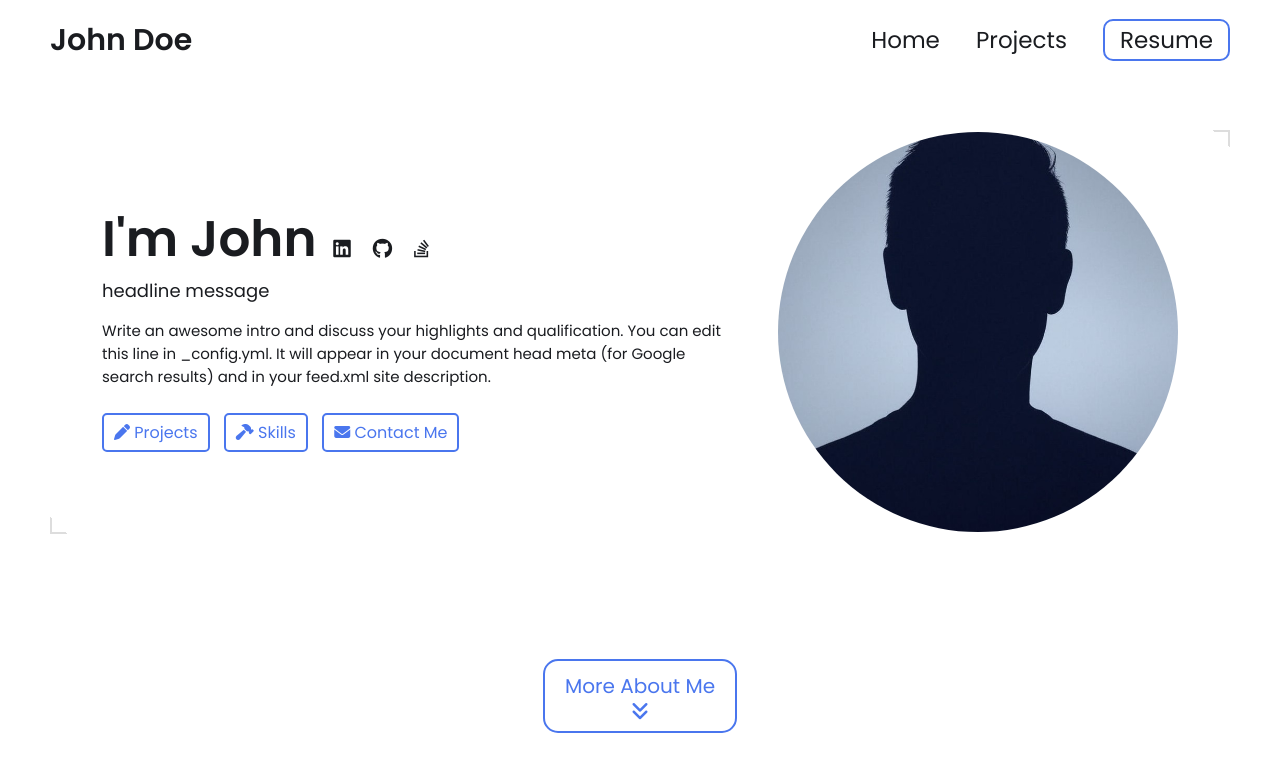
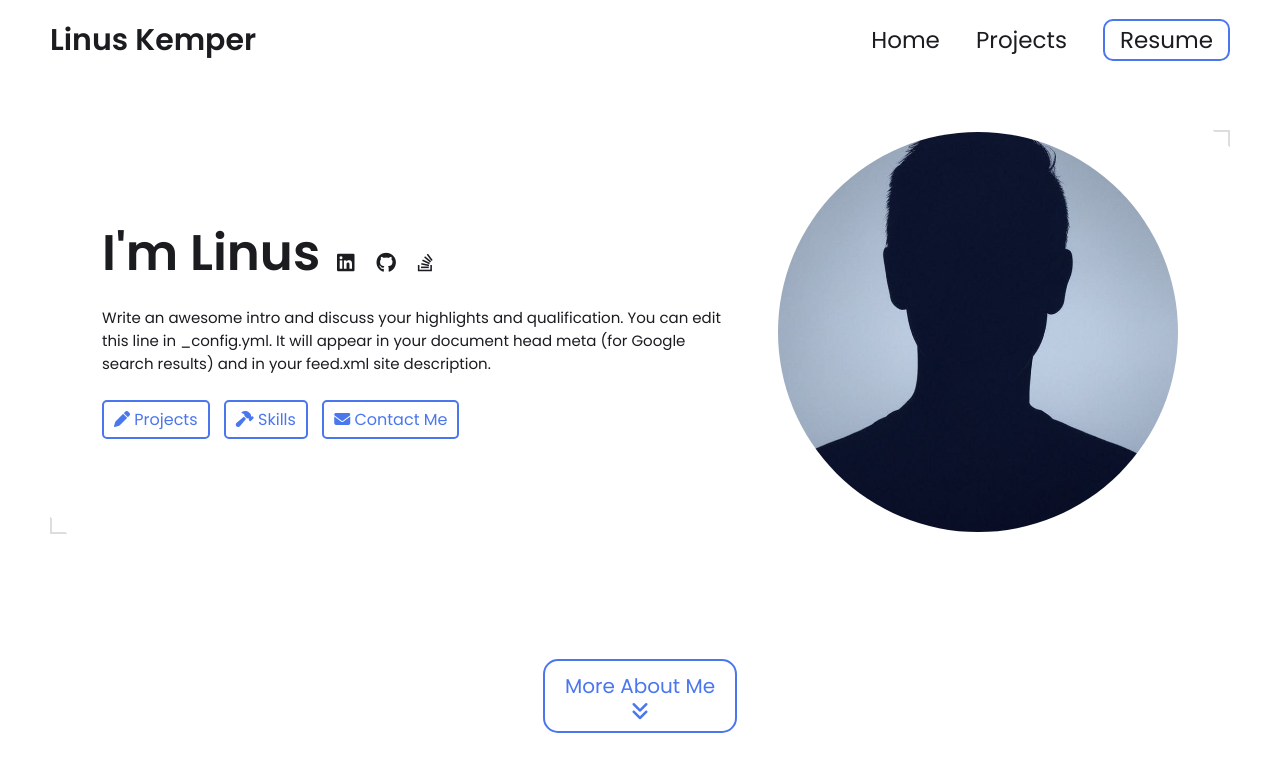
Before and after one commit to LKemper03/LKemper03.github.io, a Jekyll site: the page built from index.html, in a window 1280 px wide and 900 px high. Shown: the top 772 px of the window. Built offline with Jekyll 4.4.1, drawn with Linux system fonts in a browser that asks for light colours.

Commit message:
Update _config.yml

```diff
--- a/_config.yml
+++ b/_config.yml
@@ -7,13 +7,13 @@
 
 # Main Page Setup
 
-title: John Doe's Portfolio # This is what shows up in the tab of the browser
+title: Linus Kemper Portfolio # This is what shows up in the tab of the browser
 
 
 
 # Hero Section
-name: John Doe
-headline: headline message
+name: Linus Kemper
+headline:
 description: >- # dont remove this line. this will ignore all new lines until the next section
   Write an awesome intro and discuss your highlights and qualification. You can edit this
   line in _config.yml. It will appear in your document head meta (for
```
